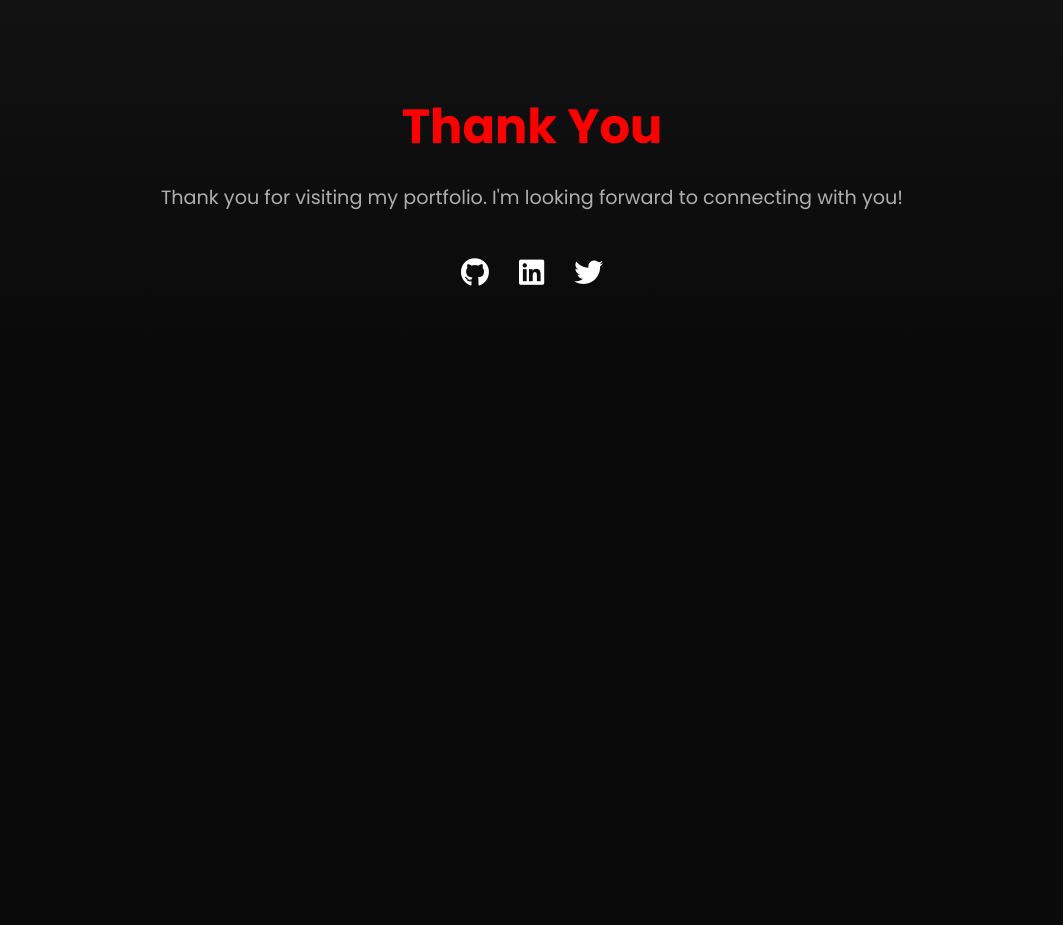
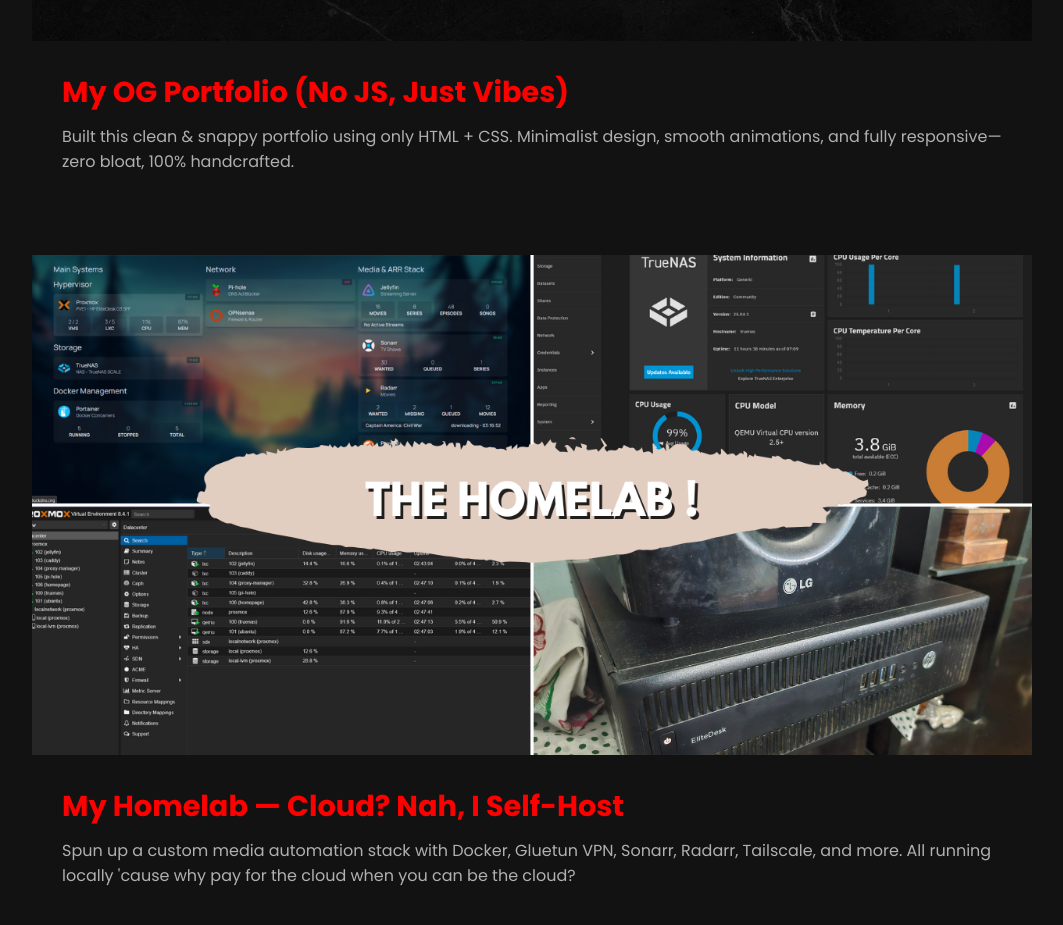
Before and after one commit to abhiraj-mishra/portfolio, a plain HTML site: page index.html in a window 1280 px wide. Shown: the part 4199-5124 px from the top of the page, without its empty margins (108-1171 px from the left). Before the commit the page ends 4544 px from the top, so only its background shows below. Drawn offline with Linux system fonts and the light colour scheme.

Commit message:
added 2 more project = portfolio and homelab

```diff
--- a/index.html
+++ b/index.html
@@ -81,6 +81,27 @@
                     </div>
                 </div>
 
+                <div class="prortfolio-website">
+                    <div class="project-image">
+                        <img src="./projects/portfolio-website.png" alt="">
+                    </div>
+                    <div class="project-info">
+                        <h3>My OG Portfolio (No JS, Just Vibes)</h3>
+                        <p>Built this clean & snappy portfolio using only HTML + CSS. Minimalist design, smooth animations, and fully responsive—zero bloat, 100% handcrafted.</p>
+                    </div>
+                </div>
+
+                 <div class="The Homelab !">
+                    <div class="project-image">
+                        <img src="./projects/homelab.png" alt="">
+                    </div>
+                    <div class="project-info">
+                        <h3>My Homelab — Cloud? Nah, I Self-Host</h3>
+                        <p>Spun up a custom media automation stack with Docker, Gluetun VPN, Sonarr, Radarr, Tailscale, and more. All running locally 'cause why pay for the cloud when you can be the cloud?</p>
+
+                    </div>
+                </div>
+
                 <!-- Add more project cards as needed -->
             </div>
         </section>
```
Also changed, not shown: projects/homelab.png (added), projects/portfolio-website.png (added).
